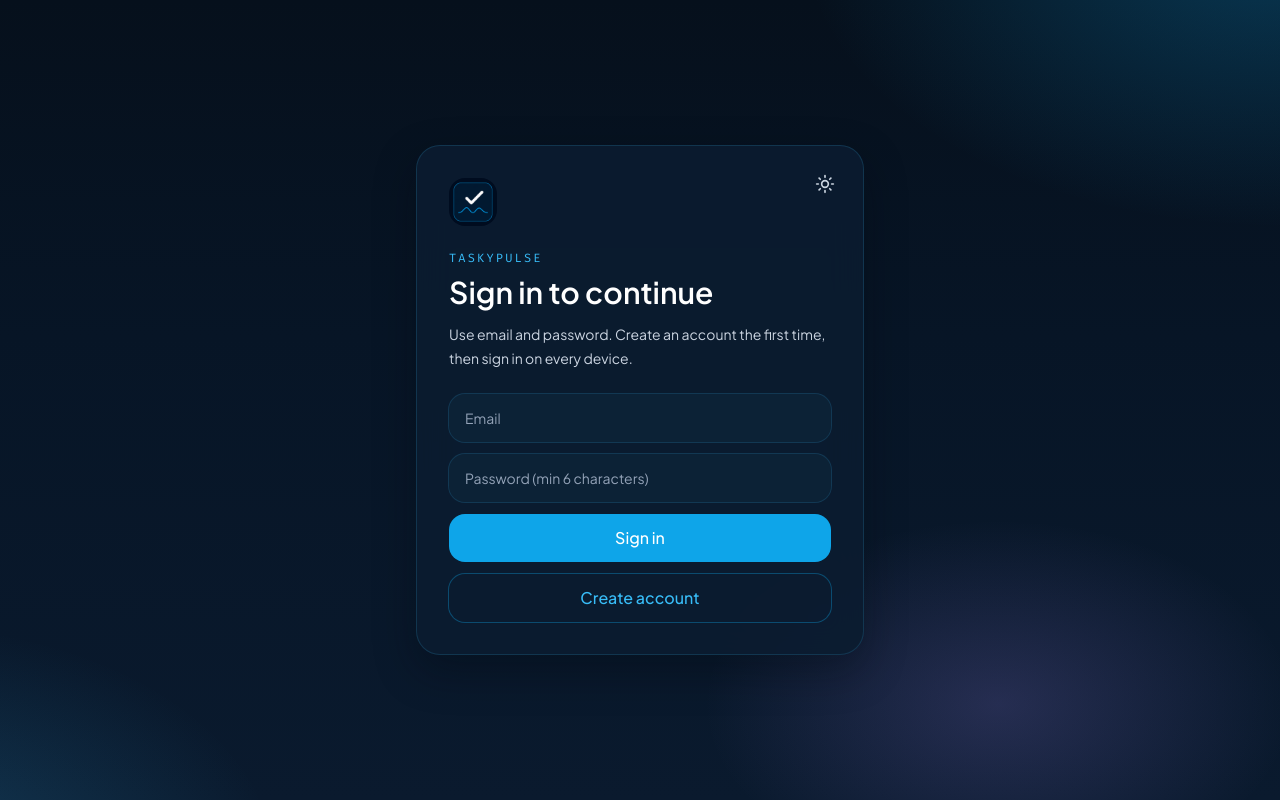
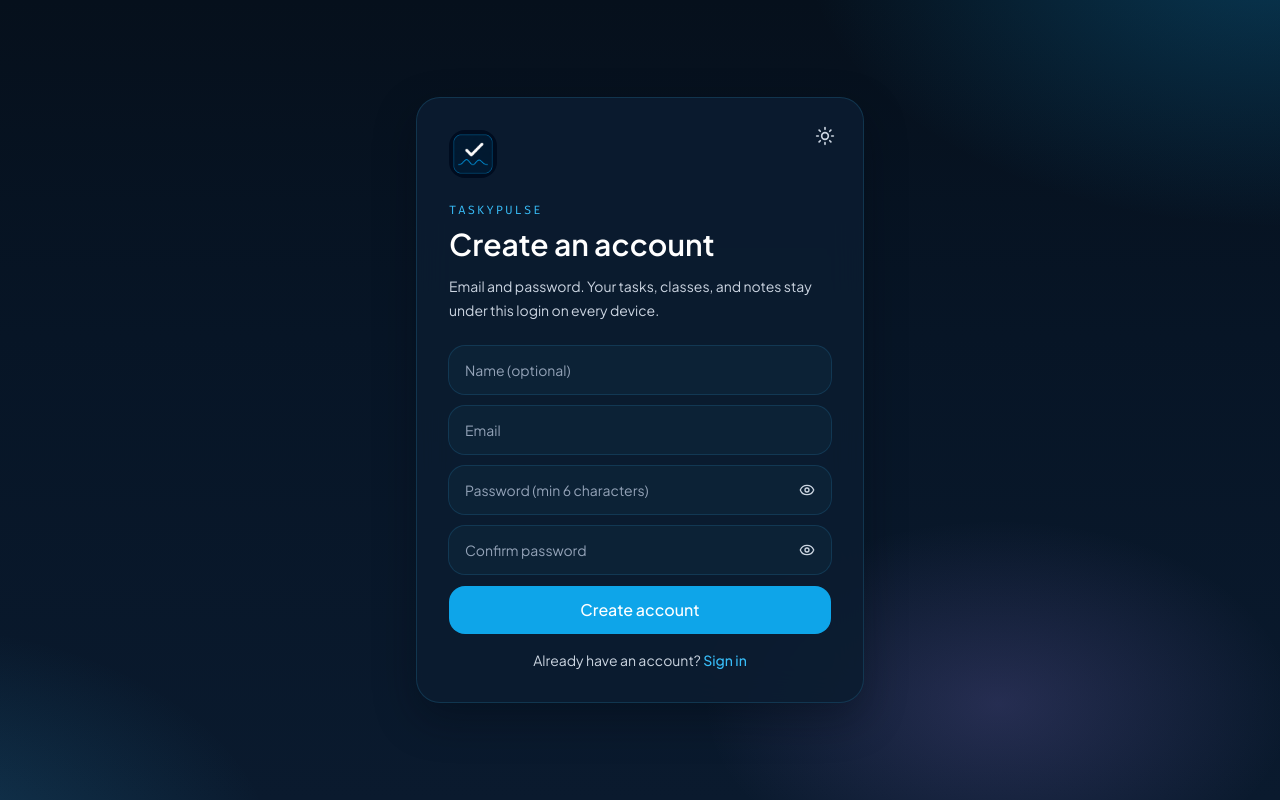
Before and after one commit to fahim-shahriar-alif/TaskPulse, a React (Vite) app: page /register in a window 1280 px wide. Built offline with nearby package versions, Linux system fonts and the light colour scheme; no server answers.

Commit message:
Give new users a dedicated create-account page so sign-in is no longer mixed with registration.

```diff
--- a/src/App.tsx
+++ b/src/App.tsx
@@ -13,6 +13,7 @@ import { DeadlinesPage } from './pages/DeadlinesPage'
 import { FocusPage } from './pages/FocusPage'
 import { HabitsPage } from './pages/HabitsPage'
 import { LoginPage } from './pages/LoginPage'
+import { RegisterPage } from './pages/RegisterPage'
 import { MatrixPage } from './pages/MatrixPage'
 import { MorePage } from './pages/MorePage'
 import { MyDayPage } from './pages/MyDayPage'
@@ -53,14 +54,21 @@ function Gate() {
       </div>
     )
   }
-  if (!configured || !user) return <LoginPage />
+  if (!configured || !user) {
+    return (
+      <Routes>
+        <Route path="/login" element={<LoginPage />} />
+        <Route path="/register" element={<RegisterPage />} />
+        <Route path="*" element={<Navigate to="/login" replace />} />
+      </Routes>
+    )
+  }
   return (
     <ScreenError>
       <StoreProvider>
         <LockProvider>
           <TaskDetailProvider>
-            <BrowserRouter>
-              <Routes>
+            <Routes>
               <Route element={<AppShell />}>
                 <Route path="/" element={<MyDayPage />} />
                 <Route path="/tasks" element={<TasksPage />} />
@@ -79,8 +87,7 @@ function Gate() {
                 <Route path="/more" element={<MorePage />} />
                 <Route path="*" element={<Navigate to="/" replace />} />
               </Route>
-              </Routes>
-            </BrowserRouter>
+            </Routes>
           </TaskDetailProvider>
         </LockProvider>
       </StoreProvider>
@@ -92,7 +99,9 @@ export default function App() {
   return (
     <ThemeProvider>
       <AuthProvider>
-        <Gate />
+        <BrowserRouter>
+          <Gate />
+        </BrowserRouter>
       </AuthProvider>
     </ThemeProvider>
   )
--- /dev/null
+++ b/src/components/AuthScreen.tsx
@@ -0,0 +1,41 @@
+import { Moon, Sun } from 'lucide-react'
+import type { ReactNode } from 'react'
+import { useAuth } from '../context/AuthContext'
+import { useTheme } from '../context/ThemeContext'
+
+type AuthScreenProps = {
+  title: string
+  subtitle: string
+  children: ReactNode
+}
+
+export function AuthScreen({ title, subtitle, children }: AuthScreenProps) {
+  const { configured } = useAuth()
+  const { theme, toggleTheme } = useTheme()
+
+  return (
+    <div className="bg-app flex min-h-dvh items-center justify-center px-4">
+      <section className="glass relative w-full max-w-md rounded-3xl p-8">
+        <button
+          type="button"
+          onClick={toggleTheme}
+          className="absolute right-4 top-4 grid h-11 w-11 place-items-center rounded-2xl text-muted"
+          aria-label="Toggle theme"
+        >
+          {theme === 'dark' ? <Sun className="h-5 w-5" /> : <Moon className="h-5 w-5" />}
+        </button>
+        <img src="/logo.png" alt="TaskyPulse" className="mb-6 h-12 w-12 rounded-2xl" />
+        <p className="font-mono text-xs tracking-[0.18em] text-indigo-400 uppercase">TaskyPulse</p>
+        <h1 className="mt-2 text-3xl font-semibold text-fg">{title}</h1>
+        <p className="mt-3 text-sm leading-6 text-muted">{subtitle}</p>
+        {!configured && (
+          <div className="mt-5 rounded-2xl bg-amber-500/10 p-4 text-sm text-amber-700 ring-1 ring-amber-400/20 dark:text-amber-100">
+            Add your Firebase web config to a local <span className="font-mono">.env</span> file
+            (see <span className="font-mono">.env.example</span>), then restart the dev server.
+          </div>
+        )}
+        {children}
+      </section>
+    </div>
+  )
+}
--- a/src/context/AuthContext.tsx
+++ b/src/context/AuthContext.tsx
@@ -7,7 +7,7 @@ import {
   updateProfile,
   type User,
 } from 'firebase/auth'
-import { createContext, useContext, useEffect, useMemo, useState, type ReactNode } from 'react'
+import { createContext, useCallback, useContext, useEffect, useMemo, useState, type ReactNode } from 'react'
 import { getFirebase, isFirebaseConfigured } from '../lib/firebase'
 import { clearAllLockFlags } from '../lib/lock'
 
@@ -18,9 +18,10 @@ type AuthContextValue = {
   busy: boolean
   error: string | null
   signIn: (email: string, password: string) => Promise<void>
-  register: (email: string, password: string) => Promise<void>
+  register: (email: string, password: string, name?: string) => Promise<void>
   updateName: (name: string) => Promise<void>
   logout: () => Promise<void>
+  clearError: () => void
 }
 
 const AuthContext = createContext<AuthContextValue | null>(null)
@@ -66,14 +67,9 @@ export function AuthProvider({ children }: { children: ReactNode }) {
     })
   }, [])
 
-  const value = useMemo<AuthContextValue>(
-    () => ({
-      configured,
-      user,
-      loading,
-      busy,
-      error,
-      signIn: async (email, password) => {
+  const clearError = useCallback(() => setError(null), [])
+
+  const signIn = useCallback(async (email: string, password: string) => {
     const firebase = getFirebase()
     if (!firebase) return
     setError(null)
@@ -85,34 +81,59 @@ export function AuthProvider({ children }: { children: ReactNode }) {
     } finally {
       setBusy(false)
     }
-      },
-      register: async (email, password) => {
+  }, [])
+
+  const register = useCallback(async (email: string, password: string, name?: string) => {
     const firebase = getFirebase()
     if (!firebase) return
     setError(null)
     setBusy(true)
     try {
-          await createUserWithEmailAndPassword(firebase.auth, email, password)
+      const cred = await createUserWithEmailAndPassword(firebase.auth, email, password)
+      const displayName = name?.trim()
+      if (displayName) {
+        try {
+          await updateProfile(cred.user, { displayName })
+          setUser(firebase.auth.currentUser)
+        } catch {
+          /* Account exists; name can be set later on Profile. */
+        }
+      }
     } catch (err) {
       setError(errorMessage(err))
     } finally {
       setBusy(false)
     }
-      },
-      updateName: async (name) => {
+  }, [])
+
+  const updateName = useCallback(async (name: string) => {
     const firebase = getFirebase()
     if (!firebase?.auth.currentUser) return
     await updateProfile(firebase.auth.currentUser, { displayName: name.trim() })
     setUser(firebase.auth.currentUser)
-      },
-      logout: async () => {
+  }, [])
+
+  const logout = useCallback(async () => {
     const firebase = getFirebase()
     if (!firebase) return
     clearAllLockFlags()
     await signOut(firebase.auth)
-      },
+  }, [])
+
+  const value = useMemo<AuthContextValue>(
+    () => ({
+      configured,
+      user,
+      loading,
+      busy,
+      error,
+      signIn,
+      register,
+      updateName,
+      logout,
+      clearError,
     }),
-    [busy, configured, error, loading, user],
+    [busy, clearError, configured, error, loading, logout, register, signIn, updateName, user],
   )
 
   return <AuthContext.Provider value={value}>{children}</AuthContext.Provider>
--- a/src/pages/LoginPage.tsx
+++ b/src/pages/LoginPage.tsx
@@ -1,50 +1,35 @@
-import { Moon, Sun } from 'lucide-react'
-import { useState } from 'react'
+import { useEffect, useState } from 'react'
+import { Link } from 'react-router-dom'
+import { AuthScreen } from '../components/AuthScreen'
+import { PasswordField } from '../components/PasswordField'
 import { useAuth } from '../context/AuthContext'
-import { useTheme } from '../context/ThemeContext'
 import { fieldClass } from '../lib/ui'
 
 export function LoginPage() {
-  const { configured, signIn, register, error, busy } = useAuth()
-  const { theme, toggleTheme } = useTheme()
+  const { configured, signIn, error, busy, clearError } = useAuth()
   const [email, setEmail] = useState('')
   const [password, setPassword] = useState('')
 
-  function submit(mode: 'signin' | 'register') {
+  useEffect(() => {
+    clearError()
+  }, [clearError])
+
+  function submit() {
     const nextEmail = email.trim()
     if (!nextEmail || !password) return
-    if (mode === 'register') void register(nextEmail, password)
-    else void signIn(nextEmail, password)
+    void signIn(nextEmail, password)
   }
 
   return (
-    <div className="bg-app flex min-h-dvh items-center justify-center px-4">
-      <section className="glass relative w-full max-w-md rounded-3xl p-8">
-        <button
-          type="button"
-          onClick={toggleTheme}
-          className="absolute right-4 top-4 grid h-11 w-11 place-items-center rounded-2xl text-muted"
-          aria-label="Toggle theme"
+    <AuthScreen
+      title="Sign in to continue"
+      subtitle="Use the email and password for your TaskyPulse account. New here? Create an account first."
     >
-          {theme === 'dark' ? <Sun className="h-5 w-5" /> : <Moon className="h-5 w-5" />}
-        </button>
-        <img src="/logo.png" alt="TaskyPulse" className="mb-6 h-12 w-12 rounded-2xl" />
-        <p className="font-mono text-xs tracking-[0.18em] text-indigo-400 uppercase">TaskyPulse</p>
-        <h1 className="mt-2 text-3xl font-semibold text-fg">Sign in to continue</h1>
-        <p className="mt-3 text-sm leading-6 text-muted">
-          Use email and password. Create an account the first time, then sign in on every device.
-        </p>
-        {!configured && (
-          <div className="mt-5 rounded-2xl bg-amber-500/10 p-4 text-sm text-amber-700 ring-1 ring-amber-400/20 dark:text-amber-100">
-            Add your Firebase web config to a local <span className="font-mono">.env</span> file
-            (see <span className="font-mono">.env.example</span>), then restart the dev server.
-          </div>
-        )}
       <form
         className="mt-6 space-y-3"
         onSubmit={(event) => {
           event.preventDefault()
-            submit('signin')
+          submit()
         }}
       >
         <input
@@ -55,13 +40,12 @@ export function LoginPage() {
           placeholder="Email"
           className={`${fieldClass} min-h-12 w-full`}
         />
-          <input
-            type="password"
+        <PasswordField
           autoComplete="current-password"
           value={password}
           onChange={(event) => setPassword(event.target.value)}
-            placeholder="Password (min 6 characters)"
-            className={`${fieldClass} min-h-12 w-full`}
+          placeholder="Password"
+          className="min-h-12"
         />
         {error && <p className="text-sm text-rose-400">{error}</p>}
         <button
@@ -71,16 +55,13 @@ export function LoginPage() {
         >
           {busy ? 'Please wait…' : 'Sign in'}
         </button>
-          <button
-            type="button"
-            disabled={!configured || busy}
-            onClick={() => submit('register')}
-            className="min-h-12 w-full rounded-2xl font-medium text-indigo-400 ring-1 ring-indigo-400/30 disabled:cursor-not-allowed disabled:opacity-40"
-          >
-            Create account
-          </button>
+        <p className="pt-1 text-center text-sm text-muted">
+          New to TaskyPulse?{' '}
+          <Link to="/register" className="font-medium text-indigo-400">
+            Create an account
+          </Link>
+        </p>
       </form>
-      </section>
-    </div>
+    </AuthScreen>
   )
 }
--- /dev/null
+++ b/src/pages/RegisterPage.tsx
@@ -0,0 +1,99 @@
+import { useEffect, useState } from 'react'
+import { Link } from 'react-router-dom'
+import { AuthScreen } from '../components/AuthScreen'
+import { PasswordField } from '../components/PasswordField'
+import { useAuth } from '../context/AuthContext'
+import { fieldClass } from '../lib/ui'
+
+export function RegisterPage() {
+  const { configured, register, error, busy, clearError } = useAuth()
+  const [name, setName] = useState('')
+  const [email, setEmail] = useState('')
+  const [password, setPassword] = useState('')
+  const [confirm, setConfirm] = useState('')
+  const [localError, setLocalError] = useState('')
+
+  useEffect(() => {
+    clearError()
+  }, [clearError])
+
+  function submit() {
+    const nextEmail = email.trim()
+    setLocalError('')
+    if (!nextEmail || !password) {
+      setLocalError('Enter an email and a password.')
+      return
+    }
+    if (password.length < 6) {
+      setLocalError('Password must be at least 6 characters.')
+      return
+    }
+    if (password !== confirm) {
+      setLocalError('Passwords do not match.')
+      return
+    }
+    void register(nextEmail, password, name.trim())
+  }
+
+  const message = localError || error
+
+  return (
+    <AuthScreen
+      title="Create an account"
+      subtitle="Email and password. Your tasks, classes, and notes stay under this login on every device."
+    >
+      <form
+        className="mt-6 space-y-3"
+        onSubmit={(event) => {
+          event.preventDefault()
+          submit()
+        }}
+      >
+        <input
+          type="text"
+          autoComplete="name"
+          value={name}
+          onChange={(event) => setName(event.target.value)}
+          placeholder="Name (optional)"
+          className={`${fieldClass} min-h-12 w-full`}
+        />
+        <input
+          type="email"
+          autoComplete="email"
+          value={email}
+          onChange={(event) => setEmail(event.target.value)}
+          placeholder="Email"
+          className={`${fieldClass} min-h-12 w-full`}
+        />
+        <PasswordField
+          autoComplete="new-password"
+          value={password}
+          onChange={(event) => setPassword(event.target.value)}
+          placeholder="Password (min 6 characters)"
+          className="min-h-12"
+        />
+        <PasswordField
+          autoComplete="new-password"
+          value={confirm}
+          onChange={(event) => setConfirm(event.target.value)}
+          placeholder="Confirm password"
+          className="min-h-12"
+        />
+        {message && <p className="text-sm text-rose-400">{message}</p>}
+        <button
+          type="submit"
+          disabled={!configured || busy}
+          className="min-h-12 w-full rounded-2xl bg-indigo-500 font-medium text-white transition hover:bg-indigo-400 disabled:cursor-not-allowed disabled:opacity-40"
+        >
+          {busy ? 'Please wait…' : 'Create account'}
+        </button>
+        <p className="pt-1 text-center text-sm text-muted">
+          Already have an account?{' '}
+          <Link to="/login" className="font-medium text-indigo-400">
+            Sign in
+          </Link>
+        </p>
+      </form>
+    </AuthScreen>
+  )
+}
```
Also changed, not shown: 1 other file (tests, documents, lock files or other folders). Lines whose indentation alone changed are shown as unchanged.
